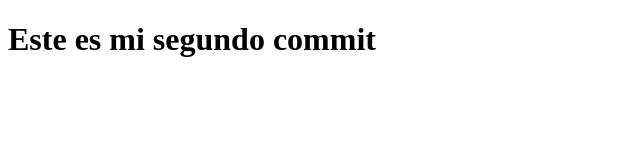
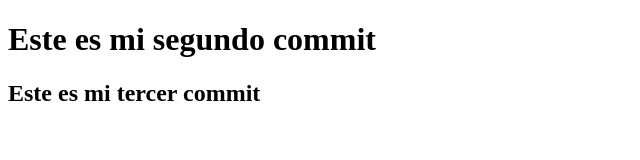
Before and after one commit to vertkle/DemoJpa1, a plain HTML site: page index.html in a window 1280 px wide. Shown: the whole page, without its empty margins (0-640 px from the left). Drawn offline with Linux system fonts and the light colour scheme.

Commit message:
haciendo mi tercer commit

```diff
--- a/index.html
+++ b/index.html
@@ -8,6 +8,7 @@
 <body>
 
     <h1>Este es mi segundo commit</h1>
+    <h2>Este es mi tercer commit</h2>
 
 </body>
 </html>
```
